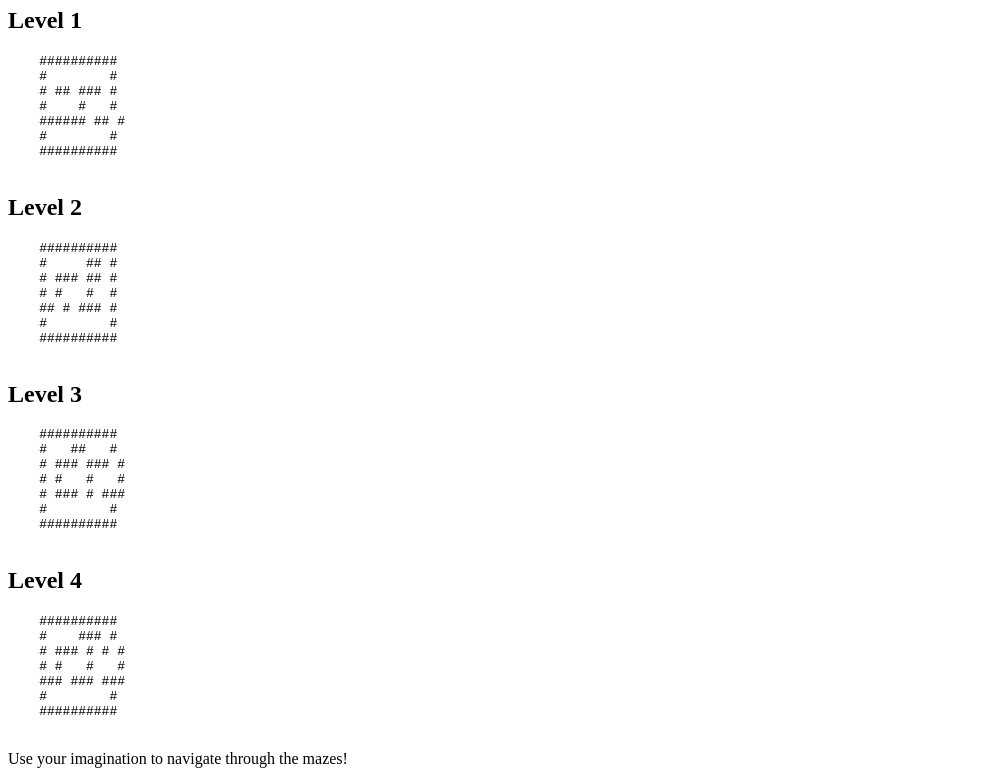
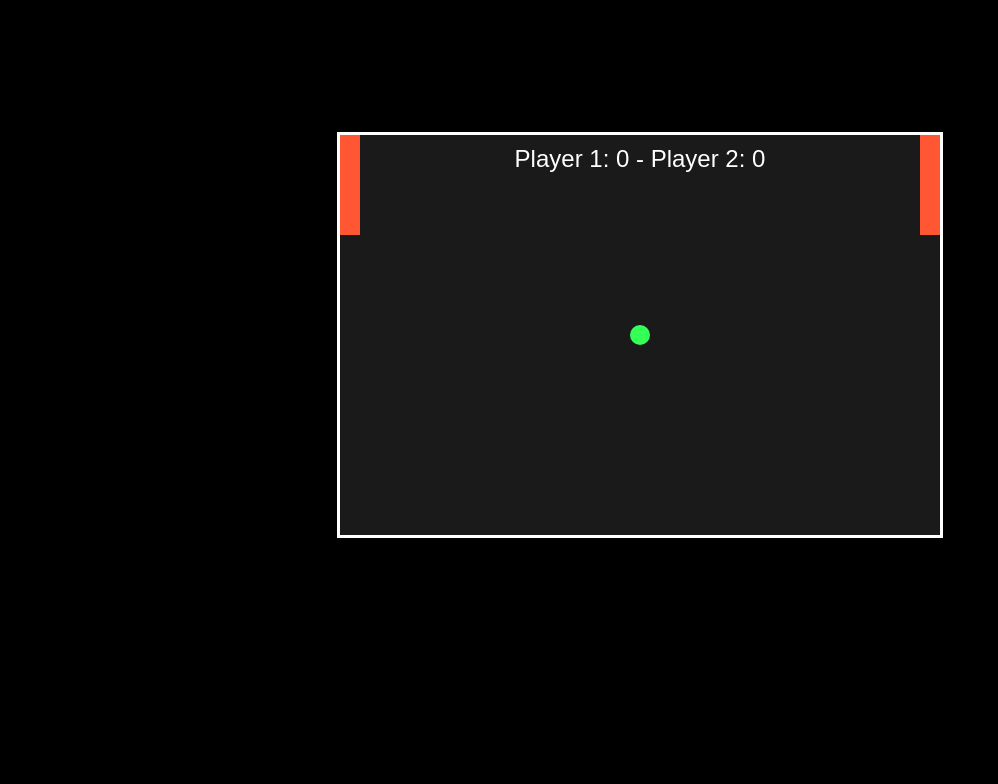
Before and after one commit to 3018575/thisisarealygoodgame.com, a plain HTML site: page index.html in a window 1280 px wide. Shown: the part 73-857 px from the top of the page, without its empty margins (0-998 px from the left). After the commit the page ends 816 px from the top, so only its background shows below. Drawn offline with Linux system fonts and the light colour scheme.

Commit message:
Update index.html

```diff
--- a/index.html
+++ b/index.html
@@ -3,59 +3,63 @@
 <head>
     <meta charset="UTF-8">
     <meta name="viewport" content="width=device-width, initial-scale=1.0">
-    <title>Static 8-Bit Maze Game</title>
+    <title>Colorful Pong Game - Static Representation</title>
+    <style>
+        body {
+            display: flex;
+            justify-content: center;
+            align-items: center;
+            height: 100vh;
+            background-color: #000;
+            color: #fff;
+            font-family: Arial, sans-serif;
+        }
+        .pong-game {
+            position: relative;
+            width: 600px;
+            height: 400px;
+            border: 3px solid #fff;
+            background-color: #1a1a1a;
+        }
+        .paddle {
+            position: absolute;
+            width: 20px;
+            height: 100px;
+            background-color: #ff5733; /* Paddle Color */
+        }
+        .left-paddle {
+            left: 0;
+        }
+        .right-paddle {
+            right: 0;
+        }
+        .ball {
+            position: absolute;
+            width: 20px;
+            height: 20px;
+            background-color: #33ff57; /* Ball Color */
+            border-radius: 50%; /* Make the ball circular */
+            top: 190px; /* Initial position */
+            left: 290px; /* Initial position */
+        }
+        .score {
+            position: absolute;
+            top: 10px;
+            width: 100%;
+            text-align: center;
+            font-size: 24px;
+            color: #fff;
+        }
+    </style>
 </head>
 <body>
-    <h1>8-Bit Maze Game - Static Representation</h1>
 
-    <h2>Level 1</h2>
-    <pre>
-    ##########
-    #        #
-    # ## ### #
-    #    #   #
-    ###### ## #
-    #        #
-    ##########
-    </pre>
+    <div class="pong-game">
+        <div class="score">Player 1: 0 - Player 2: 0</div>
+        <div class="paddle left-paddle"></div>
+        <div class="paddle right-paddle"></div>
+        <div class="ball"></div>
+    </div>
 
-    <h2>Level 2</h2>
-    <pre>
-    ##########
-    #     ## #
-    # ### ## #
-    # #   #  #
-    ## # ### #
-    #        #
-    ##########
-    </pre>
-
-    <h2>Level 3</h2>
-    <pre>
-    ##########
-    #   ##   #
-    # ### ### #
-    # #   #   #
-    # ### # ###
-    #        #
-    ##########
-    </pre>
-
-    <h2>Level 4</h2>
-    <pre>
-    ##########
-    #    ### #
-    # ### # # #
-    # #   #   #
-    ### ### ###
-    #        #
-    ##########
-    </pre>
-
-    <!-- Add more levels as needed -->
-
-    <footer>
-        <p>Use your imagination to navigate through the mazes!</p>
-    </footer>
 </body>
 </html>
```
